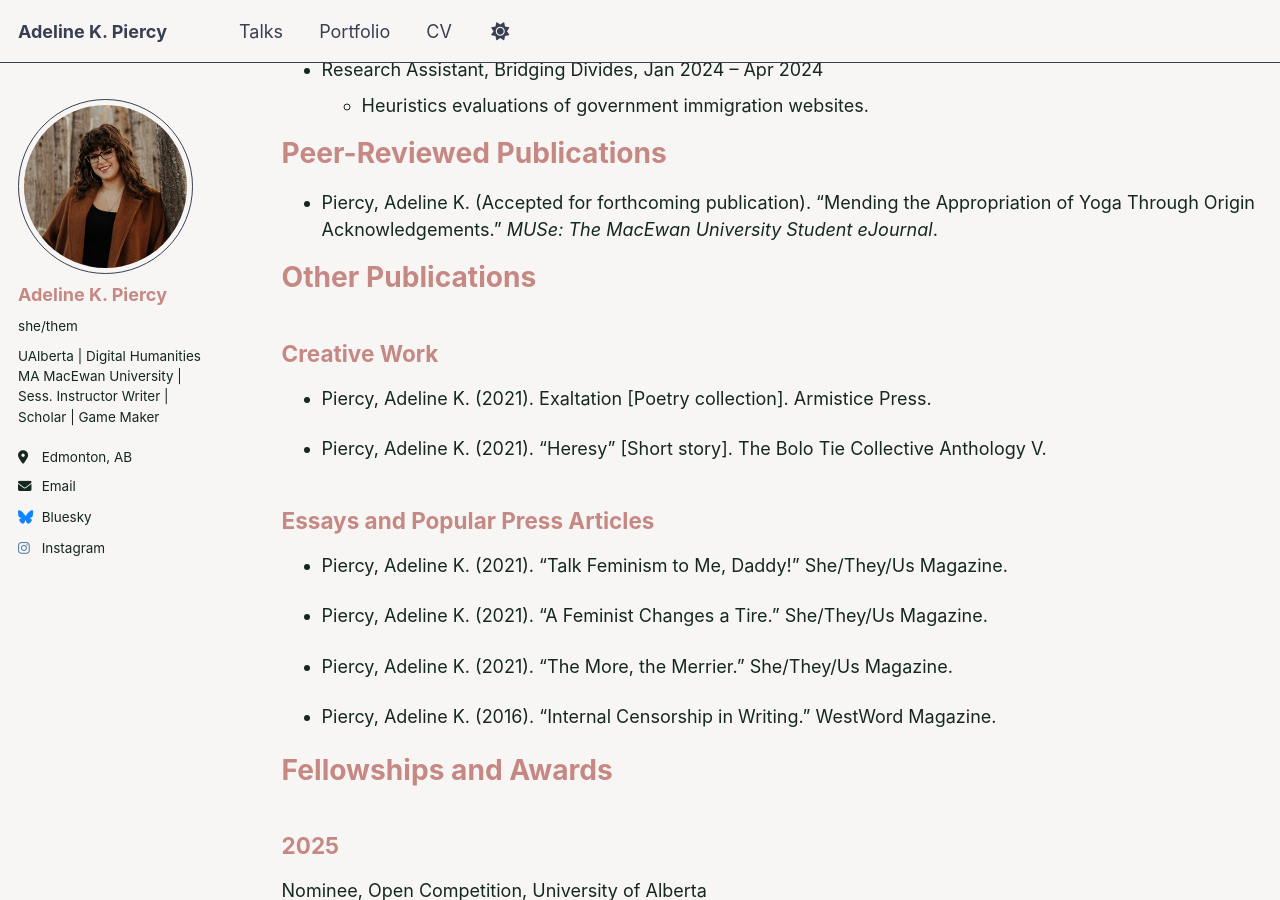
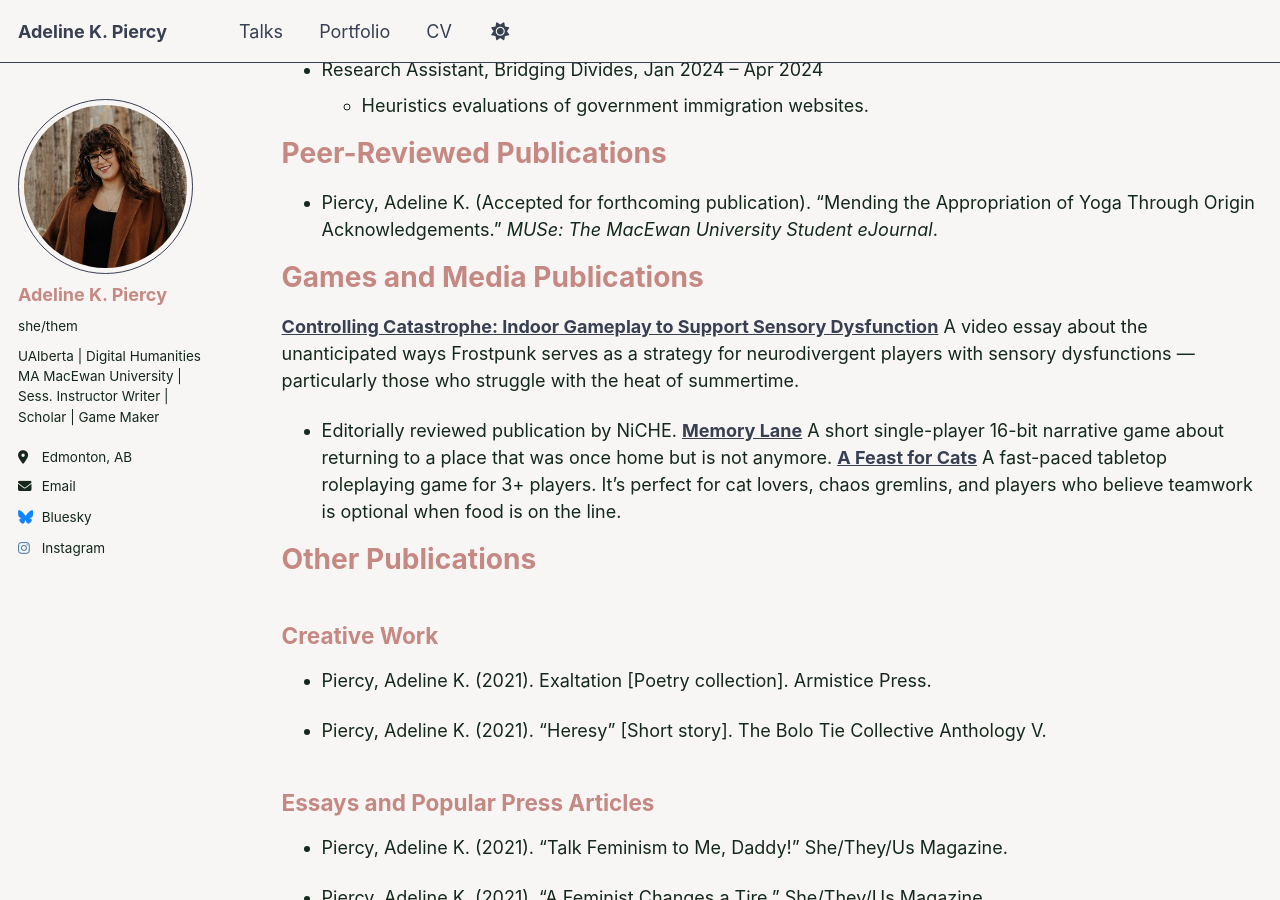
Before and after one commit to akpiercy/me, a Jekyll site: the page built from _pages/cv.md, in a window 1280 px wide and 900 px high, scrolled down 900 px. Built offline with Jekyll 4.4.1, drawn with Linux system fonts in a browser that asks for light colours.

Commit message:
Update cv.md

```diff
--- a/_pages/cv.md
+++ b/_pages/cv.md
@@ -45,6 +45,15 @@ Peer-Reviewed Publications
 ======
 * Piercy, Adeline K. (Accepted for forthcoming publication). “Mending the Appropriation of Yoga Through Origin Acknowledgements.” *MUSe: The MacEwan University Student eJournal*.
 
+Games and Media Publications
+======
+[**Controlling Catastrophe: Indoor Gameplay to Support Sensory Dysfunction**](https://niche-canada.org/2025/10/31/controlling-catastrophe-indoor-gameplay-to-support-sensory-dysfunction/)
+A video essay about the unanticipated ways Frostpunk serves as a strategy for neurodivergent players with sensory dysfunctions — particularly those who struggle with the heat of summertime.
+* Editorially reviewed publication by NiCHE.
+[**Memory Lane**](https://adelinekpiercy.itch.io/memory-lane )
+A short single-player 16-bit narrative game about returning to a place that was once home but is not anymore.
+[**A Feast for Cats**](https://adelinekpiercy.itch.io/a-feast-for-cats)
+A fast-paced tabletop roleplaying game for 3+ players. It’s perfect for cat lovers, chaos gremlins, and players who believe teamwork is optional when food is on the line.
 
 Other Publications
 ======
```
